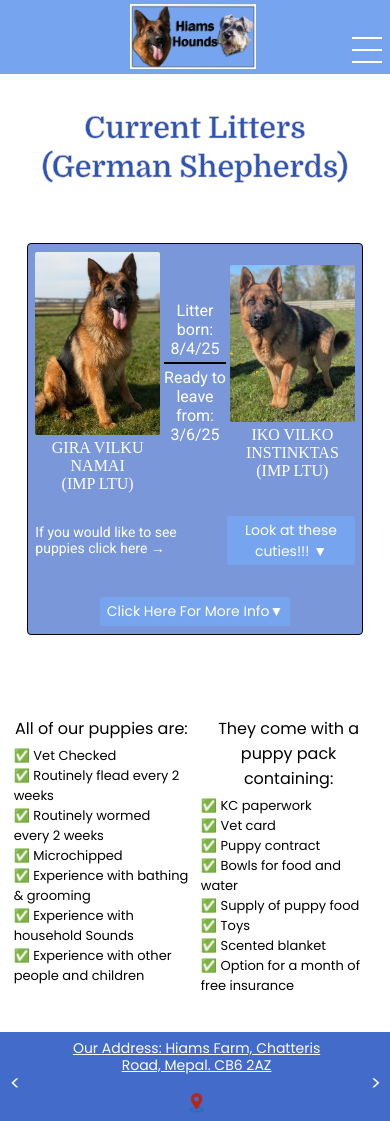
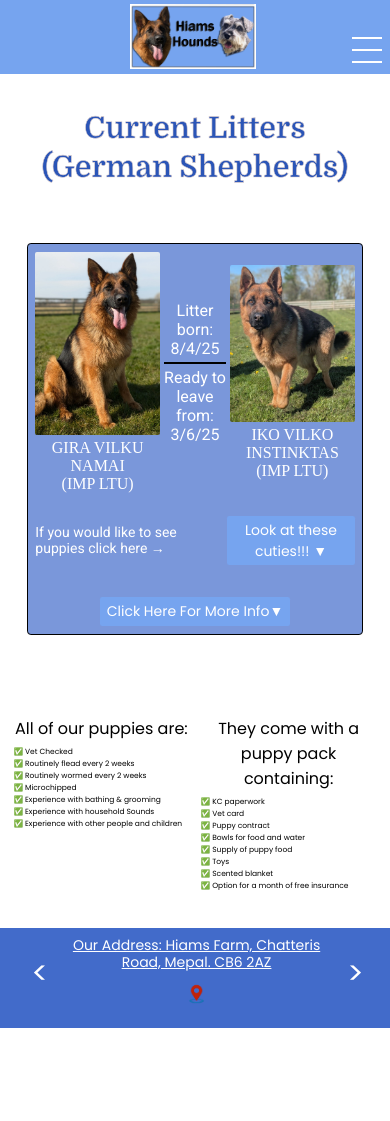
Before and after one commit to RoseGuardian210/Hiamshounds-Github, a website: page Pages/German Shepherd/Current-Litters.html in a window 390 px wide. After the commit the page ends 1028 px from the top, so only its background shows below. Drawn offline with Linux system fonts and the light colour scheme; a web font is replaced by a local one.

Commit message:
Add files via upload

```diff
--- a/Pages/German Shepherd/Styles/page.css
+++ b/Pages/German Shepherd/Styles/page.css
@@ -102,7 +102,7 @@ main {
 
 .disclaimer-info-container ul li {
     list-style: none;
-    font-size:clamp(13px, 1.75vw, 30px);
+    font-size:clamp(7.5px, 1.75vw, 30px);
 }
 
 @media only screen and (min-width:300px) and (max-width:1100px) {
--- a/Styles/footer.css
+++ b/Styles/footer.css
@@ -30,11 +30,11 @@ footer {
     bottom:21vw;
     transition: 0.6s ease;
 }
-.footerPrev:hover,
+/* .footerPrev:hover,
 .footerNext:hover {
     background-color:white;
     color:rgb(66, 107, 202);
-}
+} */
 .footerPrev {
     right:90%;
 }
@@ -140,7 +140,7 @@ footer {
     .footerNext {
         display: inline-block;
         position: absolute;
-        bottom:-2vw;
+        bottom:-7vw;
         transform: translateY(-50%);
         text-align: center;
         color: white;
@@ -148,14 +148,15 @@ footer {
         user-select: none;
         text-decoration: none;
         padding: 0;
-        height:min-content;
-        width:min-content;
+        height:auto;
+        width:auto;
+        font-size:clamp(30px, 8vw, 650px);
     }
     .footerPrev {
-        left:0.5vw;
+        left:6vw;
     }
     .footerNext {
-        left:93vw;
+        left:87vw;
     }
     .address-p,
     .telephone-p,
@@ -175,8 +176,7 @@ footer {
         cursor:pointer;
         position:relative;
         padding-top:0.4%;
-        margin:1vw 0 0 0;
-        top:1vw;
+        margin:0.5vw 0 0 0;
     }
     .mail-a,
     .whatsapp-number {
@@ -217,6 +217,6 @@ footer {
   }
   .footerPrev,
   .footerNext {
-    bottom:20%;
+    bottom:2vw;
   }
 }
```
